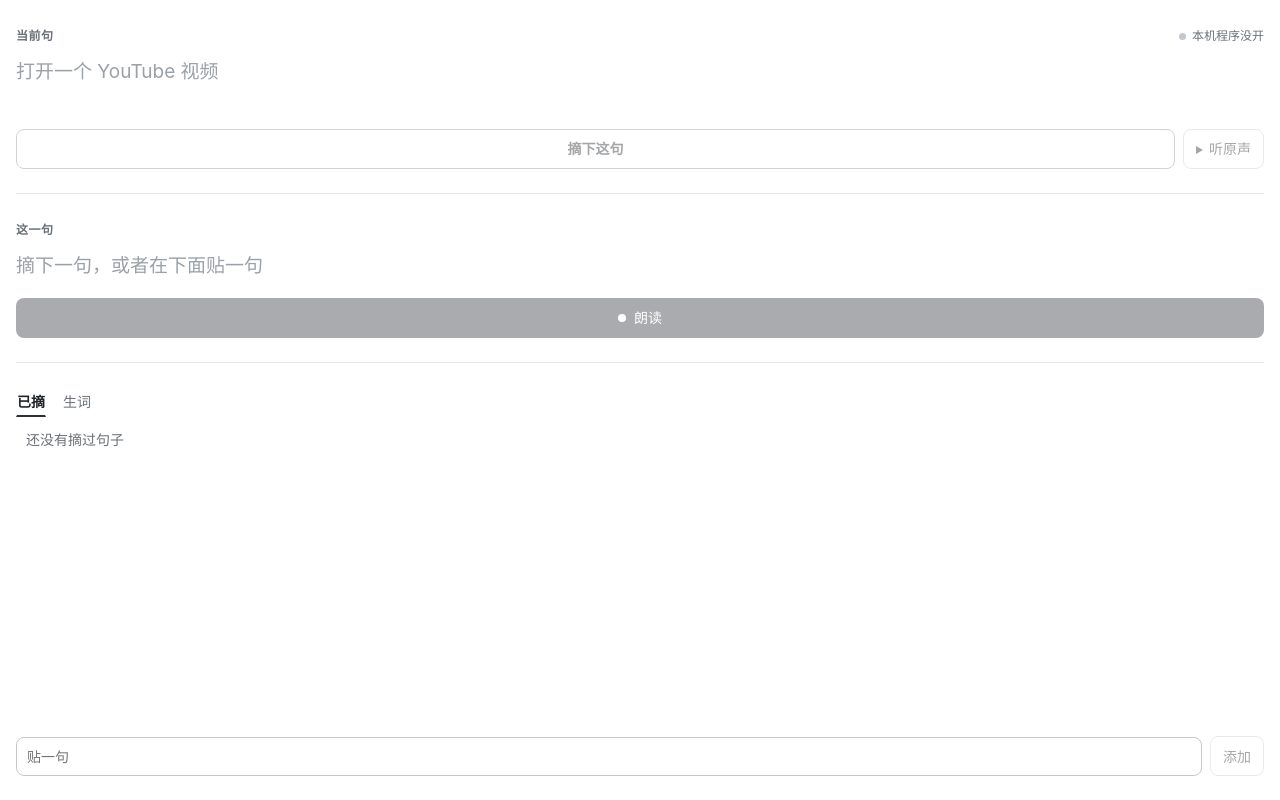
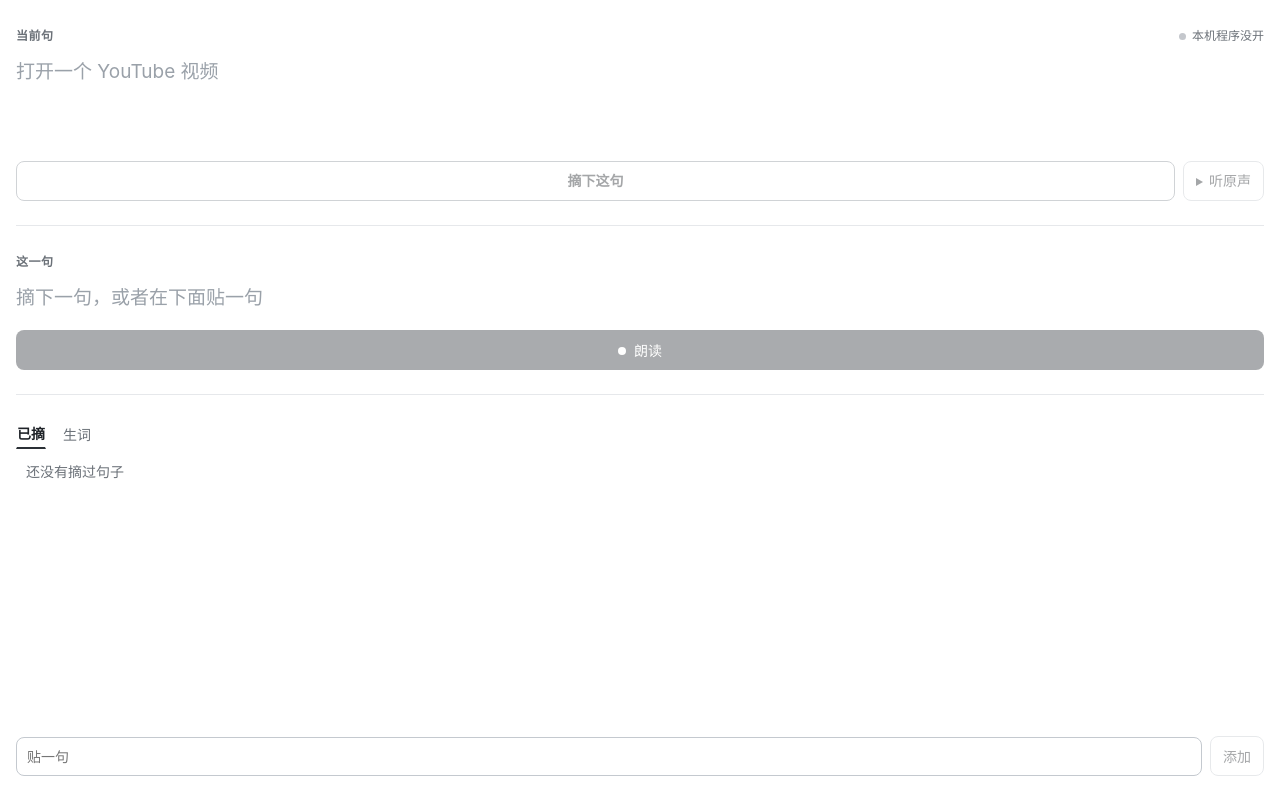
Before and after one commit to dishangyijiao/soundkey, a browser extension: page extension/sidepanel.html in a window 1280 px wide. Drawn offline with Linux system fonts and the light colour scheme; no server answers.

Commit message:
fix(extension): give the live sentence a fixed height so cue length changes do not move the panel

```diff
--- a/extension/sidepanel.css
+++ b/extension/sidepanel.css
@@ -116,6 +116,14 @@ h2 {
 .sentence:empty::before { content: attr(data-placeholder); color: var(--faint); }
 
 #card-sentence { min-height: 1.7em; }
+
+/* Keep the live sentence from pushing the rest of the panel as cue lengths change. */
+#live-text {
+  height: calc(3 * 1.7em);
+  min-height: calc(3 * 1.7em);
+  overflow-y: auto;
+  overscroll-behavior: contain;
+}
 
 .tok {
   margin: 0 -1px;
```
